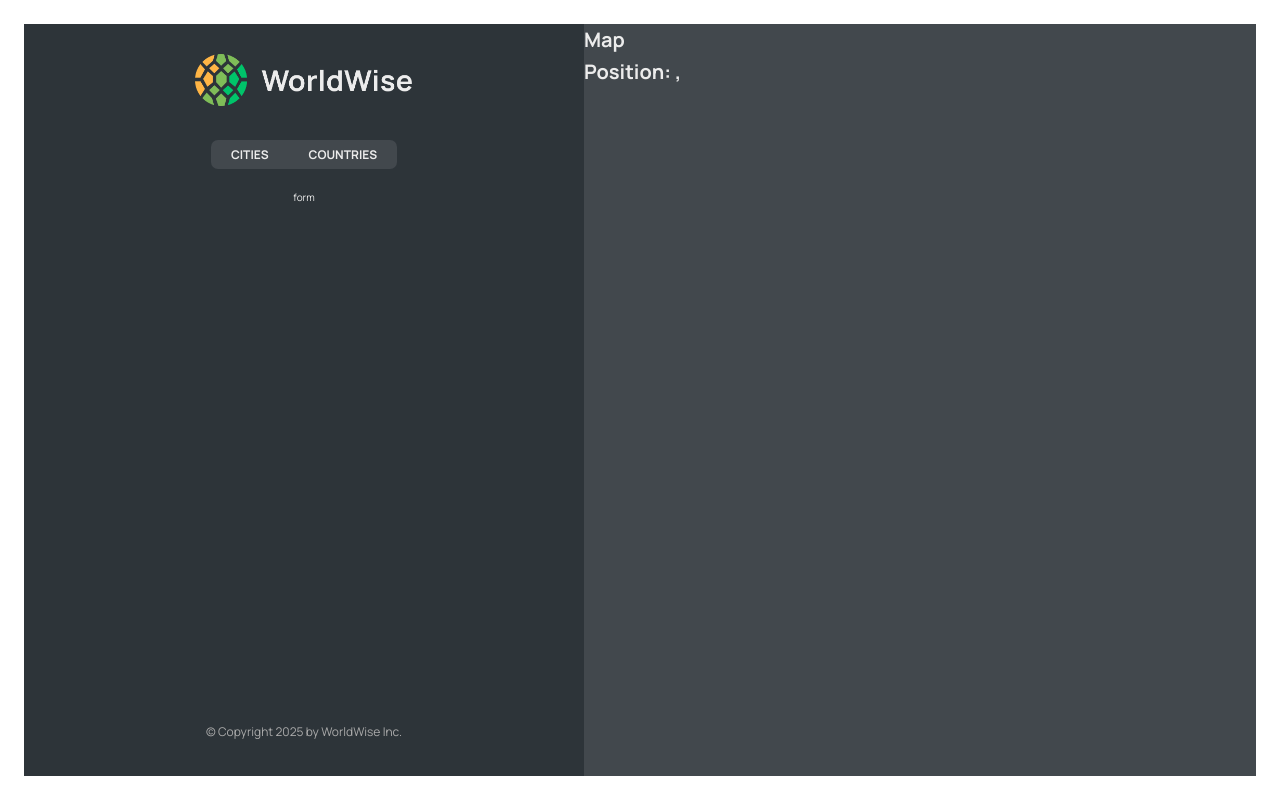
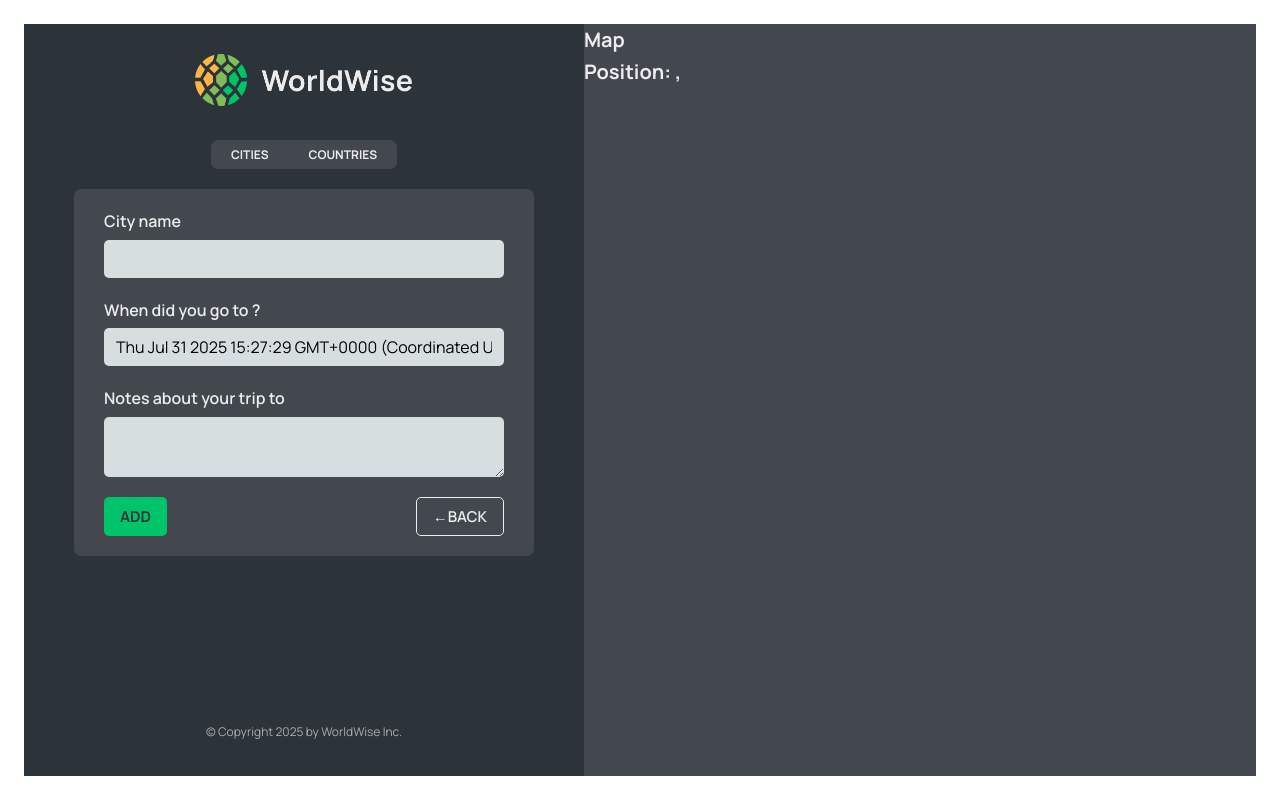
Before and after one commit to alaafawzyyyy/worldWise, a React (Vite) app: page /app/form in a window 1280 px wide. Built offline with nearby package versions, Linux system fonts and the light colour scheme; data requests are answered from the project's data file.

Commit message:
form & navigation

```diff
--- a/src/App.jsx
+++ b/src/App.jsx
@@ -1,4 +1,4 @@
-import { Route, Routes, BrowserRouter } from 'react-router-dom';
+import { Route, Routes, BrowserRouter, Navigate } from 'react-router-dom';
 import Home from './pages/Home';
 import AppLayout from './pages/AppLayout';
 import './App.css';
@@ -43,7 +43,7 @@ function App() {
       <Route path='/login' element={<Login/> }/>
 
       <Route path='app' element={ <AppLayout/> }>
-      <Route index element={<CityList cities={cities} isLoading={isLoading}/>}/>
+      <Route index element={<Navigate replace to="cities"/>}/>
       <Route path='cities' element={<CityList cities={cities} isLoading={isLoading}/>} />
       <Route path="cities/:id" element={<City />} />
       <Route path='countries' element={<CountryList cities={cities} isLoading={isLoading}/>}/>
--- a/src/components/Form.jsx
+++ b/src/components/Form.jsx
@@ -1,11 +1,66 @@
-import styles from './Form.module.css'
+import Button from "./Button.jsx"
+import { useState } from "react";
+
+import styles from "./Form.module.css";
+import { useNavigate } from "react-router-dom";
+
+export function convertToEmoji(countryCode) {
+  const codePoints = countryCode
+    .toUpperCase()
+    .split("")
+    .map((char) => 127397 + char.charCodeAt());
+  return String.fromCodePoint(...codePoints);
+}
+
 function Form() {
+
+  const navigate=useNavigate()
+
+  const [cityName, setCityName] = useState("");
+  const [country, setCountry] = useState("");
+  const [date, setDate] = useState(new Date());
+  const [notes, setNotes] = useState("");
+
   return (
-    <div className={styles.Form}>
+    <form className={styles.form}>
       <div className={styles.row}>
-        form
+        <label htmlFor="cityName">City name</label>
+        <input
+          id="cityName"
+          onChange={(e) => setCityName(e.target.value)}
+          value={cityName}
+        />
+        {/* <span className={styles.flag}>{emoji}</span> */}
       </div>
-    </div>
+
+      <div className={styles.row}>
+        <label htmlFor="date">When did you go to {cityName}?</label>
+        <input
+          id="date"
+          onChange={(e) => setDate(e.target.value)}
+          value={date}
+        />
+      </div>
+
+      <div className={styles.row}>
+        <label htmlFor="notes">Notes about your trip to {cityName}</label>
+        <textarea
+          id="notes"
+          onChange={(e) => setNotes(e.target.value)}
+          value={notes}
+        />
+      </div>
+
+      <div className={styles.buttons}>
+        <Button type='primary'>Add</Button>
+        <Button type="back"
+        onClick={(e)=> {e.preventDefault()
+         navigate(-1)}}>
+          &larr;Back
+         </Button>
+      </div>
+    </form>
   );
 }
+
 export default Form;
--- a/src/components/Map.jsx
+++ b/src/components/Map.jsx
@@ -1,13 +1,15 @@
-import {  useSearchParams } from 'react-router-dom';
+import {  useNavigate, useSearchParams } from 'react-router-dom';
 import styles from './Map.module.css'
+
 function Map() {
+    const navigate= useNavigate()
 
     const [searchParams, setSearchParams]=useSearchParams();
     const lat = searchParams.get("lat")
     const lng = searchParams.get("lng")
 
     return (
-        <div className={styles.mapContainer}>
+        <div className={styles.mapContainer} onClick={()=>navigate("form")}>
            <h1>Map</h1>
            <h1>Position: {lat}, {lng}</h1>
         </div>
```
